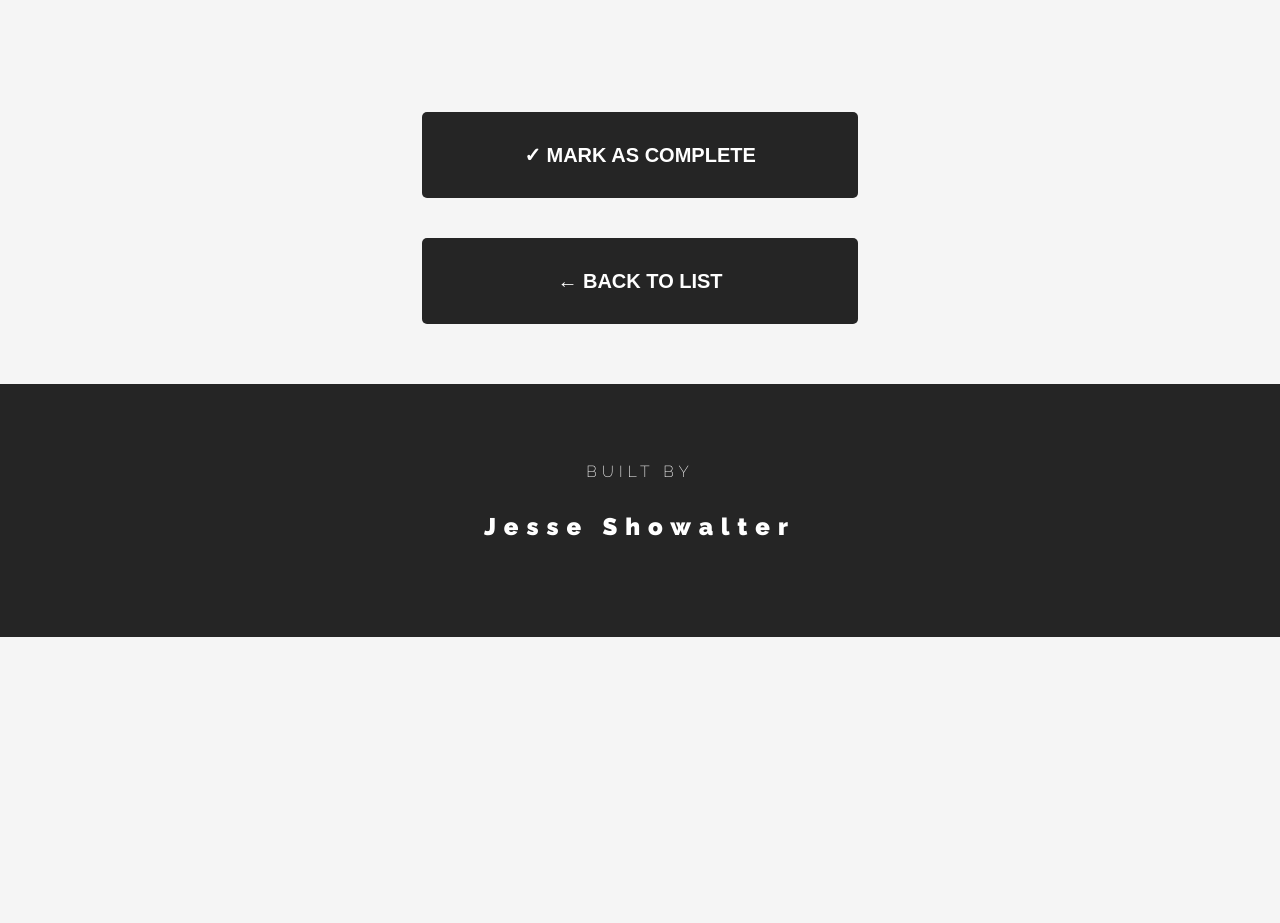
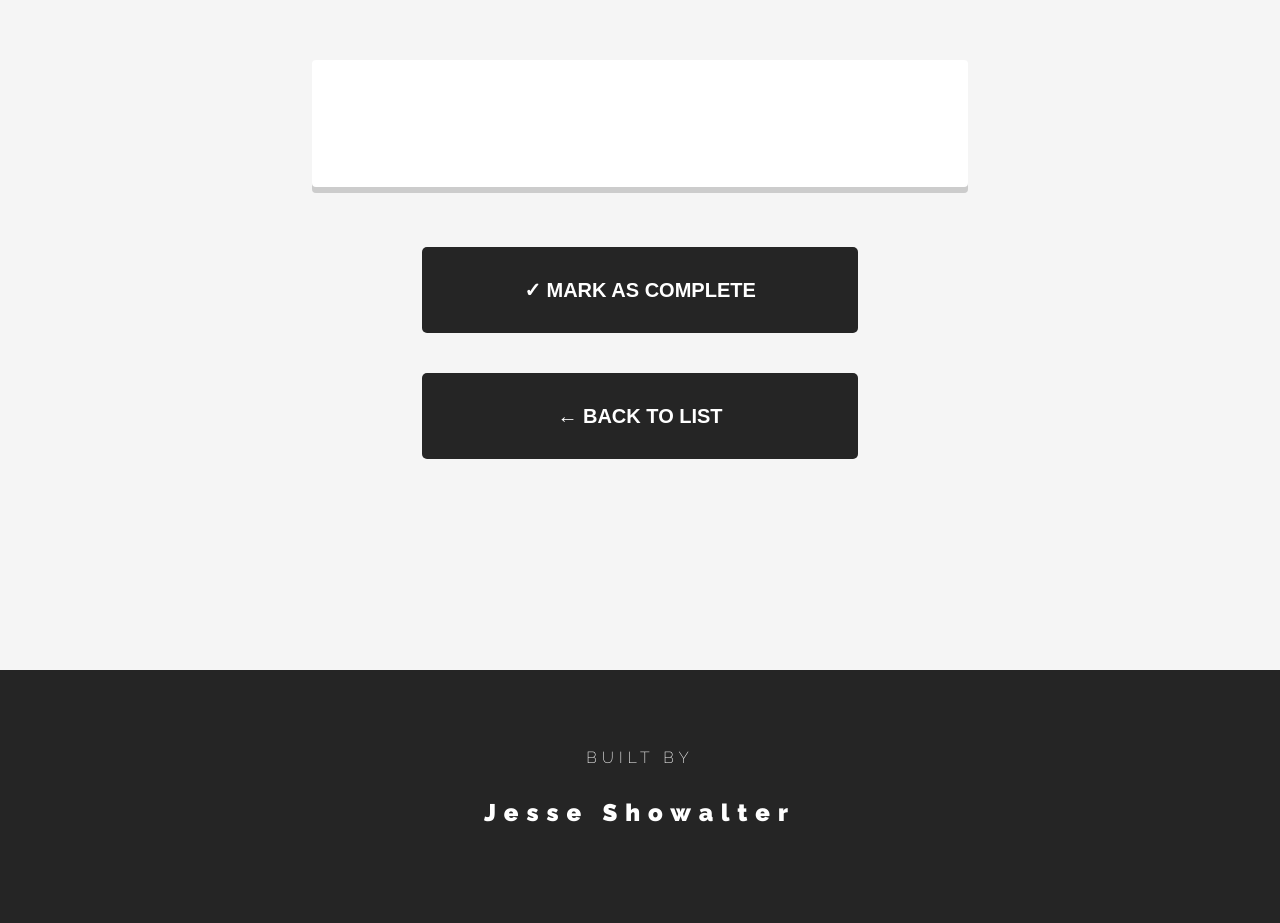
Before and after one commit to jesseshowalter/BDF_Jesse_Showalter, a PHP site: page /details.php in a window 1280 px wide. Shown: the part 142-1065 px from the top of the page. Before the commit the page ends 779 px from the top, so only its background shows below. Run offline with PHP 8.4, Linux system fonts and the light colour scheme; tables that the repository leaves empty or names only in its code hold one stand-in row (values such as "Sample post"); data that the repository does not hold is empty.

Commit message:
made appropriate style edits

```diff
--- a/assets/css/index.css
+++ b/assets/css/index.css
@@ -106,43 +106,6 @@
   background-position: 0 -264px;
 }
 
-/**
- * Profound Grid
- *
- * Built in Sass (SCSS) this responsive/adaptive grid supports both fixed and fluid layouts,
- * relative and fixed gutters, as well as your choice of semantic markup or generic '.grid-x' classes.
- *
- * The biggest difference to other grid systems is the use of negative margins for column
- * placements, avoiding the subpixel rounding issues that usually break/uglify fluid layouts
- * in some browsers.
- *
- * Nested columns are supported too, without having to reset the grid on each level.
- *
- * Credits/Inspiration:
- * -------------------
- * Semantic Grid: http://www.semantic.gs
- * Susy: http://susy.oddbird.net
- * Negative Grid: http://chrisplaneta.com/freebies/negativegrid-fluid-css-grid-by-chris-planeta/
- *
- * @author Profound Creative Studio
- * @url http://www.profoundgrid.com
- * @url http://www.weareprofound.com
- */
-/**
- * Clearfix
- */
-/**
- * Legacy Clearfix
- */
-/**
- * Establish the grid-containing element.
- */
-/**
- * Align an element to the grid.
- */
-/**
- * Apply to any column to make it the last one of the current row.
- */
 * {
   outline: none;
 }
@@ -519,6 +482,10 @@
   clear: both;
   overflow: hidden;
   *zoom: 1;
+}
+
+.stage{
+	min-height:550px;
 }
 
 @media screen and (min-width: 460px) {
@@ -1041,3 +1008,49 @@
     text-align: right;
   }
 }
+
+
+
+
+.taskDetails{
+	width:50%;
+	padding:20px;
+	margin:60px auto !important;
+	background:#FFF;
+	box-shadow:0 6px 0 #CCC;
+	-webkit-border-radius: 4px;
+       -moz-border-radius: 4px;
+        -ms-border-radius: 4px;
+         -o-border-radius: 4px;
+            border-radius: 4px;
+}
+
+.taskDetails h2{
+	font-family: 'Raleway', Arial, sans-serif;
+	font-weight: 900;
+	font-size: 21px;
+	padding-top: 25px;
+	padding-bottom: 13px;
+	color: #454545;
+	display: inline-block;
+	padding-bottom: 3px;
+	margin-bottom: 10px;
+}
+
+.taskDetails h4{
+	text-transform:uppercase;
+	font-family: 'Raleway', Arial, sans-serif;
+	font-weight: 500;
+	font-size: 14px;
+	color: #b7b7b7;
+}
+
+.taskDetails p{
+	font-size: 16px;
+	line-height: 22px;
+	color: #636363;
+	font-family: Arial, sans-serif;
+	font-weight: normal;
+	display: block;
+	padding-bottom: 30px;
+}
```
